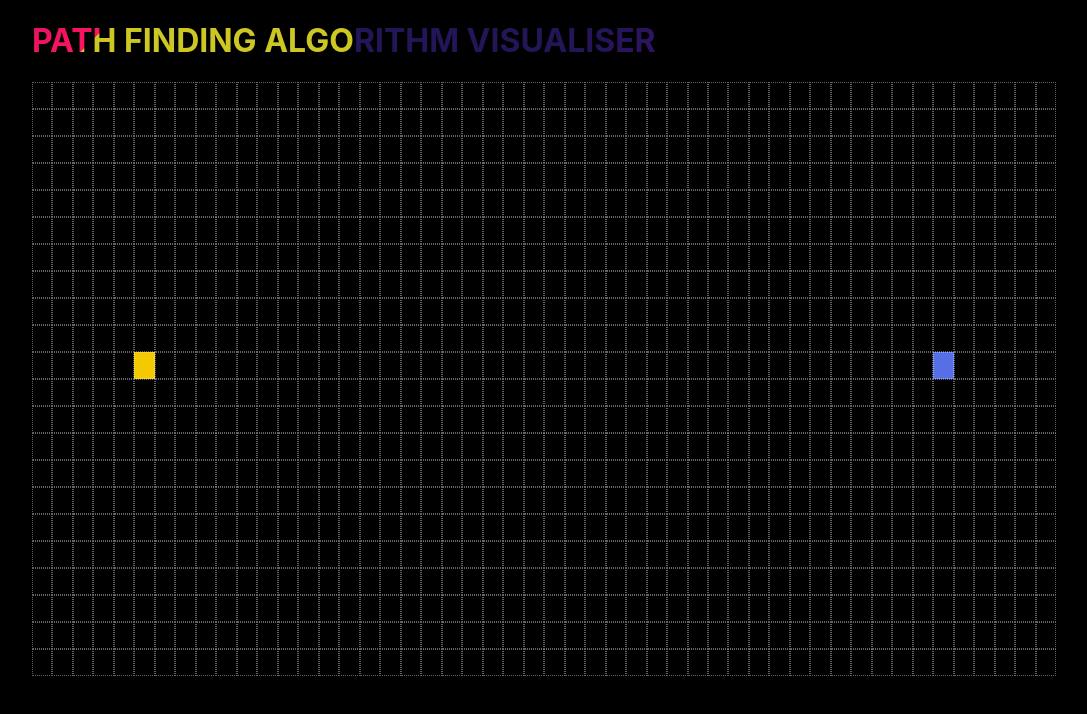
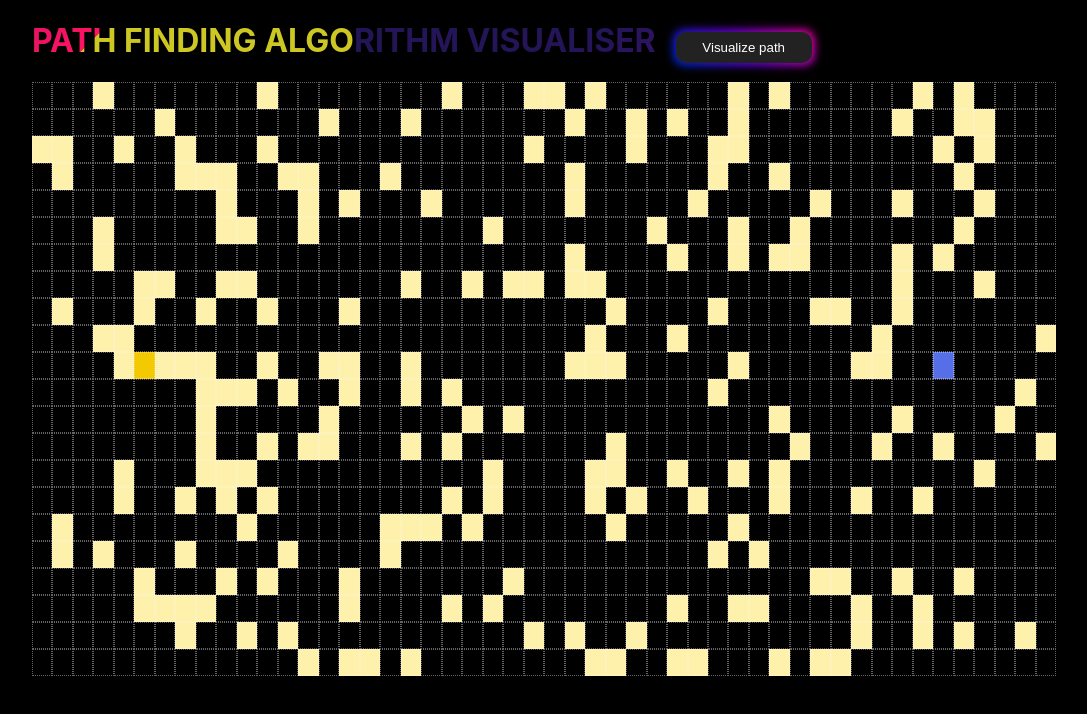
Before and after one commit to aswin2108/Path-Finder, a React (Create React App) app: page / in a window 1280 px wide. Shown: the top 714 px of the page, without its empty margins (96-1183 px from the left). Built offline with nearby package versions, Linux system fonts and the light colour scheme.

Commit message:
The annimation and some bugs are fixed

```diff
--- a/src/Algorithm/astarAlgorithm/astarAlgorithm.js
+++ b/src/Algorithm/astarAlgorithm/astarAlgorithm.js
@@ -2,6 +2,7 @@ function Astar(startNode,endNode){
     let openSet=[];
     let closedSet=[];
     let resultingPath=[];
+    let visitedNodes=[];
 
     openSet.push(startNode);
     while(openSet.length>0){
@@ -13,6 +14,7 @@ function Astar(startNode,endNode){
             }
         }
         let current=openSet[leastIndex];
+        visitedNodes.push(current);
         //Constructing our final resulting solution
         if(current===endNode){
             let temp=current;
@@ -21,15 +23,15 @@ function Astar(startNode,endNode){
                 resultingPath.push(temp.previous);
                 temp=temp.previous;
             }
-            console.log(resultingPath)
-            return resultingPath;
+            return {resultingPath, visitedNodes};
         }
         openSet=openSet.filter(element => element!== current);
         closedSet.push(current);
+
         let neighbours=current.neighbours;
         for(let i=0;i<neighbours.length;i++){
             let neighbour=neighbours[i];
-            if(!closedSet.includes(neighbour)){
+            if(!closedSet.includes(neighbour) && !neighbour.isWall){
                 let tempG=current.g+1;
                 let newPath=false;
                 if(openSet.includes(neighbour)){
@@ -44,11 +46,13 @@ function Astar(startNode,endNode){
                 }
                 if(newPath){
                     neighbour.h=heruistic(neighbour,endNode);
-                    neighbour.f=neighbour.g+neighbour.hl
+                    neighbour.f=neighbour.g+neighbour.f;
+                    neighbour.previous=current;
                 }
             }
         }
     }
+    return{resultingPath, visitedNodes, error:"No path found"};
 }
 function heruistic(a,b){
     let d=Math.abs(a.x-a.y)+Math.abs(b.x-b.y);
--- a/src/components/Node/node.css
+++ b/src/components/Node/node.css
@@ -20,3 +20,67 @@
     background-color: rgba(87,111,230,1);
 
 }
+.isWall{
+    background-color: rgba(254, 242, 173, 0.995);
+}
+
+.node-visited {
+    animation-name: visitedAnimation;
+    animation-duration: 1.5s;
+    animation-timing-function: ease-out;
+    animation-delay: 0;
+    animation-direction: alternate;
+    animation-iteration-count: 1;
+    animation-fill-mode: forwards;
+    animation-play-state: running;
+  }
+
+  @keyframes visitedAnimation {
+    0% {
+      transform: scale(0.3);
+      background-color: rgb(23, 12, 228);
+      border-radius: 10%;
+    }
+
+    50% {
+      background-color: rgba(12, 219, 242, 0.975);
+    }
+
+    75% {
+      transform: scale(1.2);
+      background-color: rgb(235, 206, 15);
+    }
+
+    100% {
+      transform: scale(1);
+      background-color: rgb(244, 14, 163);
+    }
+  }
+
+  .node-shortest-path {
+    animation-name: shortestPath;
+    animation-duration: 1.5s;
+    animation-timing-function: ease-out;
+    animation-delay: 0;
+    animation-direction: alternate;
+    animation-iteration-count: 1;
+    animation-fill-mode: forwards;
+    animation-play-state: running;
+  }
+
+  @keyframes shortestPath {
+    0% {
+      transform: scale(0.6);
+      background-color: aquamarine;
+    }
+
+    50% {
+      transform: scale(1.2);
+      background-color: aquamarine;
+    }
+
+    100% {
+      transform: scale(1);
+      background-color: aquamarine;
+    }
+  }
--- a/src/components/Node/node.js
+++ b/src/components/Node/node.js
@@ -2,8 +2,8 @@ import React from "react";
 
 import "./node.css";
 
-const Node=({isStart,isEnd, row, col})=>{
-    const classes=isStart ? "node-start": isEnd ? "node-end" :"";
+const Node=({isStart,isEnd, row, col, isWall})=>{
+    const classes=isStart ? "node-start": isWall? "isWall" : isEnd ? "node-end" :"";
     return(
         <div className={`node ${classes}`} id={`node-${row}-${col}`}></div>
     );
--- a/src/components/pathFind/pathFind.css
+++ b/src/components/pathFind/pathFind.css
@@ -6,7 +6,7 @@
     margin:auto;
 }
 .header{
-    text-transform: uppercase;
+   text-transform: uppercase;
    background-image: linear-gradient(
      -225deg,
      #231557 20%,
@@ -32,3 +32,74 @@
      background-position: 200% center;
    }
  }
+
+
+
+
+.button-85 {
+  padding: 0.6em 2em;
+  margin-left: 20px;
+  border: none;
+  outline: none;
+  color: rgb(255, 255, 255);
+  background: #111;
+  cursor: pointer;
+  position: relative;
+  z-index: 0;
+  border-radius: 10px;
+  user-select: none;
+  -webkit-user-select: none;
+  touch-action: manipulation;
+}
+
+.button-85:before {
+  content: "";
+  background: linear-gradient(
+    45deg,
+    #ff0000,
+    #ff7300,
+    #fffb00,
+    #48ff00,
+    #00ffd5,
+    #002bff,
+    #7a00ff,
+    #ff00c8,
+    #ff0000
+  );
+  position: absolute;
+  top: -2px;
+  left: -2px;
+  background-size: 400%;
+  z-index: -1;
+  filter: blur(5px);
+  -webkit-filter: blur(5px);
+  width: calc(100% + 4px);
+  height: calc(100% + 4px);
+  animation: glowing-button-85 20s linear infinite;
+  transition: opacity 0.3s ease-in-out;
+  border-radius: 10px;
+}
+
+@keyframes glowing-button-85 {
+  0% {
+    background-position: 0 0;
+  }
+  50% {
+    background-position: 400% 0;
+  }
+  100% {
+    background-position: 0 0;
+  }
+}
+
+.button-85:after {
+  z-index: -1;
+  content: "";
+  position: absolute;
+  width: 100%;
+  height: 100%;
+  background: #222;
+  left: 0;
+  top: 0;
+  border-radius: 10px;
+}
--- a/src/components/pathFind/pathFind.js
+++ b/src/components/pathFind/pathFind.js
@@ -15,6 +15,9 @@ const NODE_END_COLUMMN=44;
 
 const PathFind=()=>{
     const[Grid,setGrid]=useState([]);
+    const [resultingPath,setPath]=useState([]);
+    const[VisitedNodes, setVisitedNodes] = useState([]);
+
     useEffect(()=>{
         initializeGrid();
     },[]);
@@ -31,7 +34,11 @@ const PathFind=()=>{
 
         const startNode=grid[NODE_START_ROW][NODE_START_COLUMN]
         const endNode=grid[NODE_END_ROW][NODE_END_COLUMMN]
-        Astar(startNode,endNode);
+        let resultingPath = Astar(startNode,endNode);
+        startNode.isWall=false;
+        endNode.isWall=false;
+        setPath(resultingPath.resultingPath);
+        setVisitedNodes(resultingPath.visitedNodes);
     };
     //creates spot
     const createSpot=(grid)=>{
@@ -64,7 +71,10 @@ const PathFind=()=>{
         this.neighbours=[];
         //Used to recreate the path. The optimum points are stored here
         this.previous=undefined;
-
+        this.isWall=false;
+        if(Math.random(1)<0.2){
+            this.isWall=true;
+        }
         this.addneighbours=function(grid){
             i=this.x;
             j=this.y;
@@ -84,9 +94,9 @@ const PathFind=()=>{
             return(
                 <div key={rowIndex} className="rowWrapper">
                 {row.map((columns,colIndex)=>{
-                    const{isStart,isEnd}=columns
+                    const{isStart,isEnd, isWall}=columns
                     return(
-                        <Node key={colIndex} isStart={isStart} isEnd={isEnd} row={rowIndex} col={colIndex}/>
+                        <Node key={colIndex} isStart={isStart} isEnd={isEnd} row={rowIndex} col={colIndex} isWall={isWall}/>
                     )
                 })}
                 </div>
@@ -94,9 +104,40 @@ const PathFind=()=>{
           })}
         </div>
     );
+
+    const visualizeShortPath=(shortestPath)=>{
+        for(let i=0;i<shortestPath.length;i++){
+            setTimeout(()=>{
+                const node=shortestPath[i];
+                document.getElementById(`node-${node.x}-${node.y}`).className=
+                "node node-shortest-path";
+            },10*i);
+        }
+    };
+
+    const visualizePath=()=>{
+        for(let i=0;i<=VisitedNodes.length;i++){
+
+            if(i===VisitedNodes.length){
+                setTimeout(()=>{
+                    visualizeShortPath(resultingPath);
+                },20*i);
+            }
+            else{
+                setTimeout(()=>{
+                    const node=VisitedNodes[i];
+                if(VisitedNodes[i].x!== NODE_START_ROW || VisitedNodes[i].y!== NODE_START_COLUMN)
+                document.getElementById(`node-${node.x}-${node.y}`).className=
+                "node node-visited"
+                },20*i)
+            }
+        }
+    };
+    console.log(resultingPath);
     return(
     <div className="wrapper">
      <h1 className="header">Path Finding Algorithm Visualiser</h1>
+     <button class="button-85" onClick={visualizePath}>Visualize path</button>
      {gridWithNode}
     </div>
     );
```
